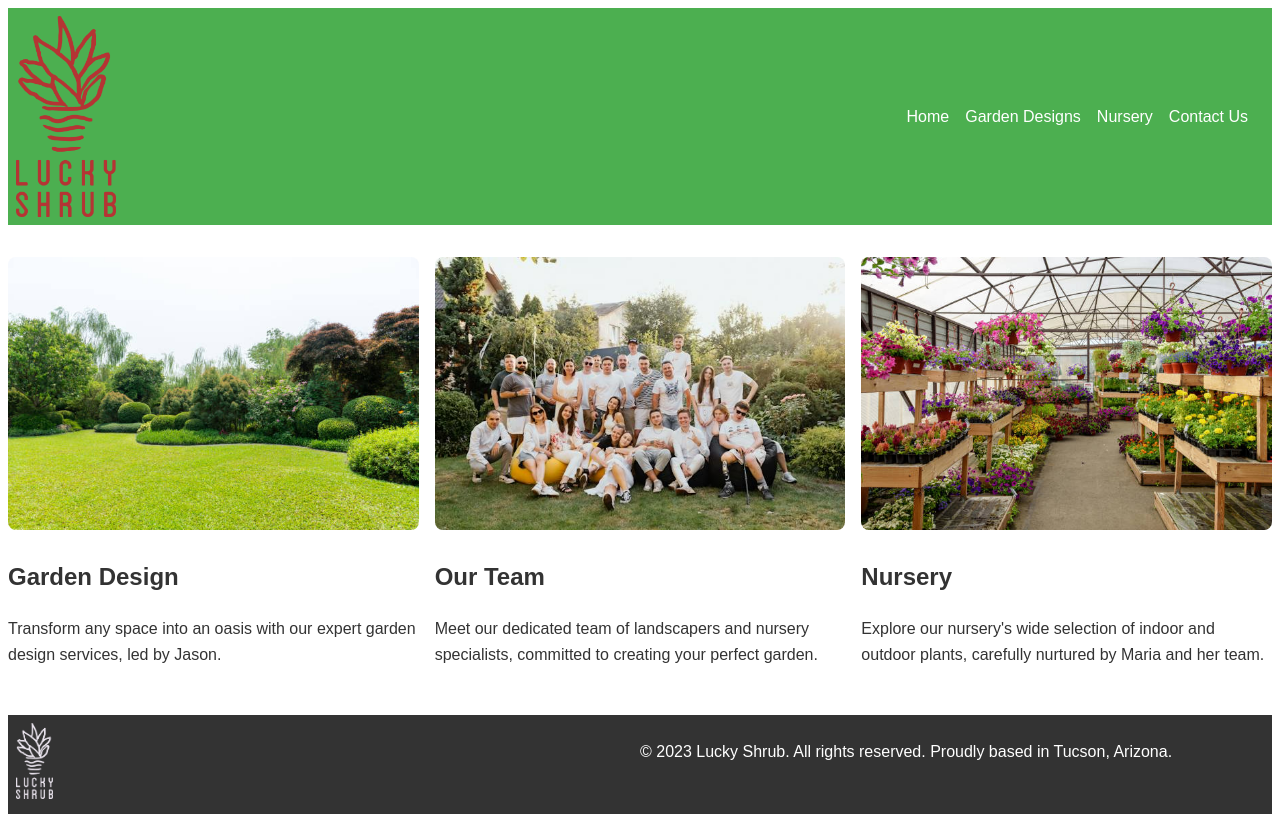
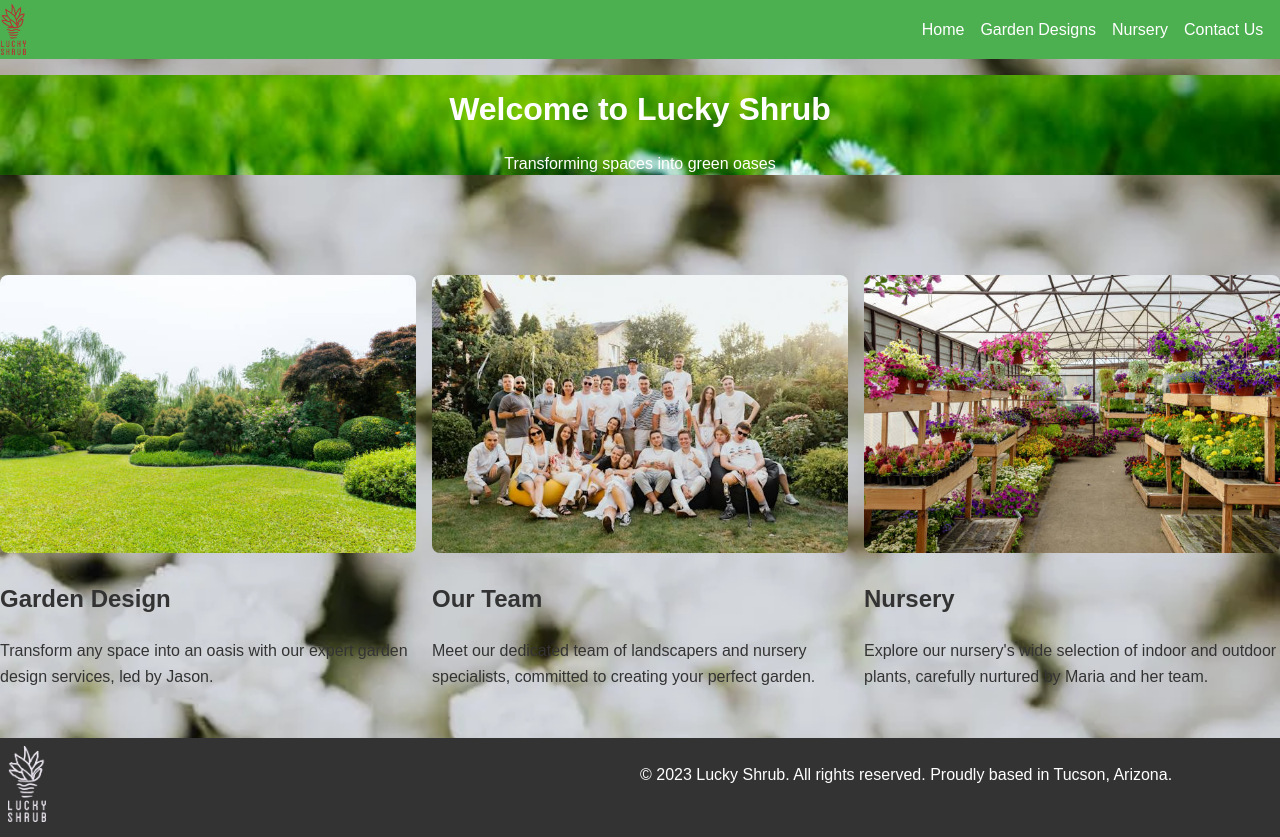
Before and after one commit to freddy24-7/Frontpage-html-css-only, a plain HTML site: page index.html in a window 1280 px wide. Drawn offline with Linux system fonts and the light colour scheme.

Commit message:
adding banner

```diff
--- a/index.html
+++ b/index.html
@@ -19,6 +19,13 @@
         </nav>
     </header>
     <main>
+        <section id="full-width-banner">
+            <img src="pexels-photo-409696.jpeg" alt="Banner Description">
+            <div class="banner-text">
+                <h1>Welcome to Lucky Shrub</h1>
+                <p>Transforming spaces into green oases</p>
+            </div>
+        </section>
         <section id="content-columns">
             <div class="column">
                 <img src="istockphoto-1347784849-612x612.jpg" alt="Garden Design">
--- a/styles.css
+++ b/styles.css
@@ -2,6 +2,13 @@ body {
     font-family: 'Arial', sans-serif;
     color: #333;
     line-height: 1.6;
+    margin: 0;
+    padding: 0;
+    background-image: url('pexels-photo-4622890.webp');
+    background-size: cover;
+    background-repeat: no-repeat;
+    background-attachment: fixed;
+    background-position: center center;
 }
 
 header {
@@ -10,12 +17,49 @@ header {
     display: flex;
     justify-content: space-between;
     align-items: center;
-    padding: 0.5em;
+    padding: 0.05em;
 }
 
 header img {
-    width: 8%;
+    width: 2%;
     height: auto;
+}
+
+#full-width-banner {
+    position: relative;
+    width: 100%;
+    max-height: 200px;
+    display: block;
+    margin-bottom: 100px;
+}
+
+#full-width-banner img {
+    width: 100%;
+    max-height: 100px;
+    display: block;
+    object-fit: cover;
+    margin-bottom: 20px;
+}
+
+.banner-text {
+    position: absolute;
+    top: 50%;
+    left: 50%;
+    transform: translate(-50%, -50%);
+    text-align: center;
+    width: 90%;
+    padding: 10px;
+    color: white;
+}
+
+.banner-text h1 {
+    font-size: 2rem;
+    margin-bottom: 0.5em;
+}
+
+.banner-text p {
+    font-size: 1rem;
+    margin-top: 0.5em;
 }
 
 nav ul {
@@ -33,7 +77,7 @@ nav ul li a {
 }
 
 main {
-    margin-top: 2em;
+    margin-top: 1em;
     margin-bottom: 2em;
 }
 
@@ -72,6 +116,14 @@ footer img {
         grid-template-columns: 1fr;
     }
 
+    .banner-text h1 {
+        font-size: 1.5rem;
+    }
+
+    .banner-text p {
+        font-size: 0.9rem;
+    }
+
     footer {
         flex-direction: column;
     }
```
Also changed, not shown: pexels-photo-409696.jpeg (added), pexels-photo-4622890.webp (added).
